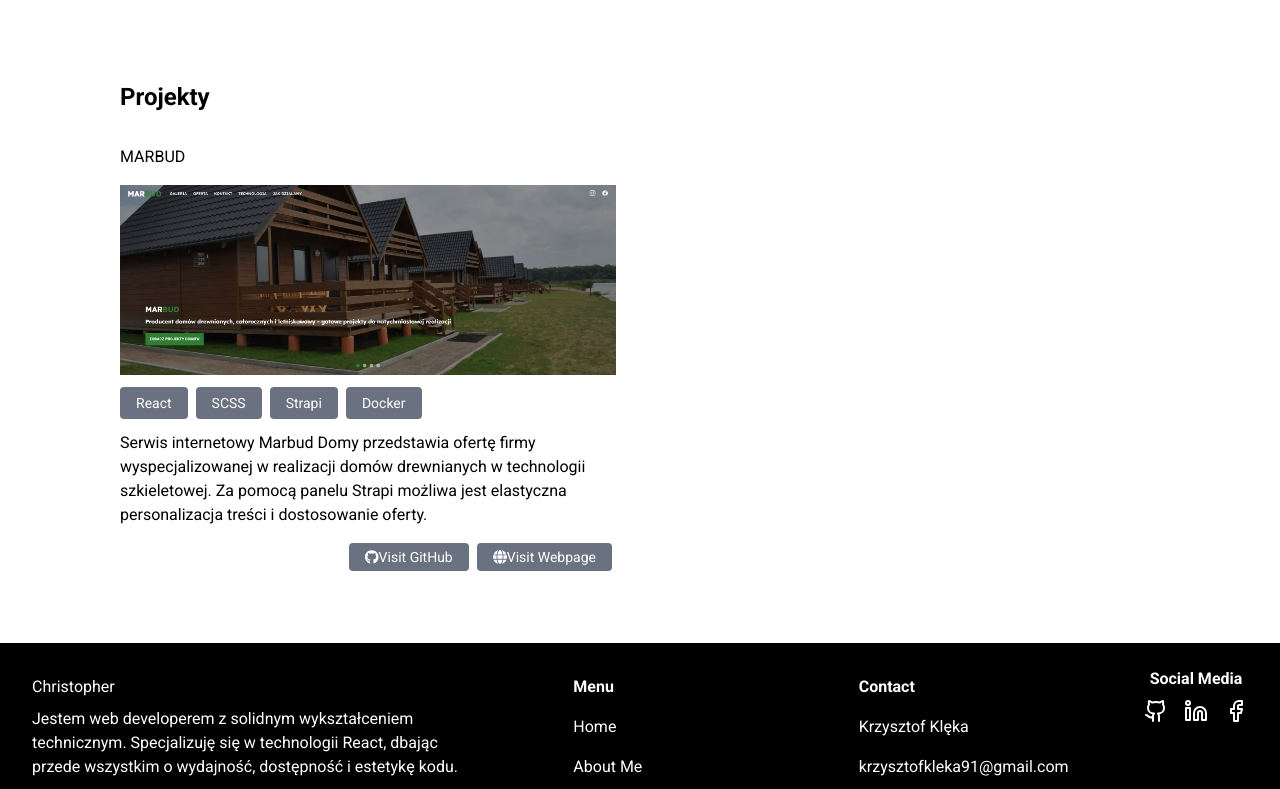
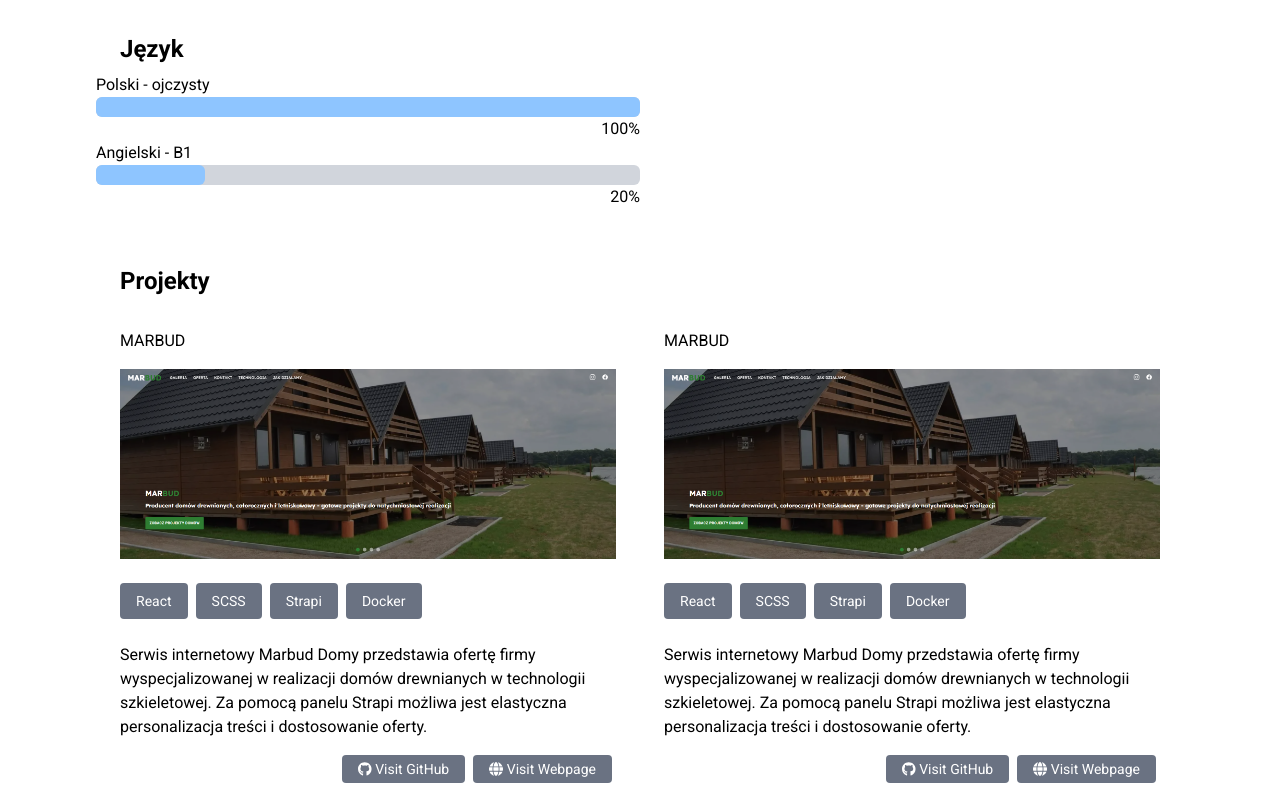
Before and after one commit to Kry765/portfolio, a React (Vite) app: page / in a window 1280 px wide. Shown: the part 1271-2060 px from the top of the page. Built offline with nearby package versions, Linux system fonts and the light colour scheme.

Commit message:
complete section project component

```diff
--- a/src/components/AboutMe/AboutMe.tsx
+++ b/src/components/AboutMe/AboutMe.tsx
@@ -19,16 +19,16 @@
           schoolSectionTitle={typedData.schoolSectionTitle}
           schoolData={typedData.schoolData}
         />
+        <AboutMeLanguage
+          title={typedData.langSectionTitle}
+          lang={typedData.lang}
+        />
       </article>
       <article className="md:w-1/2 ">
         <AboutMeSkills
           title={typedData.skillsSectionTitle}
           skills={typedData.skills}
         />
-        <AboutMeLanguage
-          title={typedData.langSectionTitle}
-          lang={typedData.lang}
-        />
       </article>
     </section>
   );
--- a/src/components/AboutMe/AboutMeLanguage.tsx
+++ b/src/components/AboutMe/AboutMeLanguage.tsx
@@ -12,7 +12,15 @@
           <p>
             {item.language} - {item.level}
           </p>
-          <p>{item.status}</p>
+          <div className="relative w-[100%] radius-1 h-[20px] bg-gray-300 rounded-md">
+            <div
+              className={`absolute radius-1 h-[20px] bg-blue-300 rounded-md`}
+              style={{ width: item.status }}
+            ></div>
+          </div>
+          <div className="flex justify-end">
+            <p>{item.status}</p>
+          </div>
         </div>
       ))}
     </>
--- a/src/components/AboutMe/AboutMeSkills.tsx
+++ b/src/components/AboutMe/AboutMeSkills.tsx
@@ -1,4 +1,5 @@
 import { FontAwesomeIcon } from "@fortawesome/react-fontawesome";
+import { faNpm } from "@fortawesome/free-brands-svg-icons";
 import {
   faHtml5,
   faCss3Alt,
@@ -19,6 +20,7 @@
   faSass,
   faNode,
   faGithub,
+  faNpm,
 };
 
 type Props = {
@@ -28,8 +30,9 @@
 
 export default function AboutMeSkills({ title, skills }: Props) {
   return (
-    <div className="max-w-auto ">
+    <div className="md:block flex flex-col md:text-left text-center">
       <h2 className="py-2 md:px-6 font-bold text-2xl">{title}</h2>
+      <div className="flex flex-wrap justify-center gap-4 max-w-xs sm:max-w-md">
         {skills.map((data, index) => (
           <FontAwesomeIcon
             key={index}
@@ -40,5 +43,6 @@
           />
         ))}
       </div>
+    </div>
   );
 }
--- a/src/components/MyProject/ProjectListComponent.tsx
+++ b/src/components/MyProject/ProjectListComponent.tsx
@@ -14,19 +14,21 @@
 
 export default function ProjectListComponent({ projectData }: Props) {
   return projectData.map((data, index) => (
-    <div key={index} className="w-1/2 p-6">
+    <div key={index} className="md:w-1/2 md:p-6">
       <h3>{data.titleProject}</h3>
       {data.imageProject.map((item, index) => (
         <img key={index} src={item.thumbnail} className="my-4" />
       ))}
+      <div className="flex flex-wrap">
         {data.stackTechnology.map((item, index) => (
           <span
             key={index}
-          className="rounded bg-gray-500 text-white px-4 py-2 mr-2 text-sm"
+            className="rounded bg-gray-500 text-white px-4 py-2 my-2 mr-2 text-sm"
           >
             {item.stack}
           </span>
         ))}
+      </div>
       <p className="my-4">{data.descriptionProject}</p>
       <div className="flex justify-between flex-row mt-2">
         <div className="flex flex-wrap"></div>
@@ -38,7 +40,7 @@
             >
               <FontAwesomeIcon
                 icon={iconMap[item.icon as keyof typeof iconMap]}
-              />
+              />{" "}
               Visit {item.name}
             </button>
           ))}
--- a/src/data/aboutmeData.json
+++ b/src/data/aboutmeData.json
@@ -32,7 +32,7 @@
       "key": "Język Polski",
       "language": "Polski",
       "level": "ojczysty",
-      "status": "15%"
+      "status": "100%"
     },
     {
       "key": "Język Angielski",
--- a/src/data/icon.json
+++ b/src/data/icon.json
@@ -32,6 +32,10 @@
         {
             "key": "github",
             "icon": "faGithub"
+        },
+        {
+            "key": "npm",
+            "icon": "faNpm"
         }
 
     ]
--- a/src/data/projectData.json
+++ b/src/data/projectData.json
@@ -44,6 +44,94 @@
                     "link": "https://marbud-domy.pl"
                 }
             ]
+        },
+         {
+            "titleProject": "MARBUD",
+            "descriptionProject": "Serwis internetowy Marbud Domy przedstawia ofertę firmy wyspecjalizowanej w realizacji domów drewnianych w technologii szkieletowej. Za pomocą panelu Strapi możliwa jest elastyczna personalizacja treści i dostosowanie oferty.",
+            "imageProject": [
+            {
+                "id": 1,
+                "key": "marbud",
+                "title": "marbud",
+                "thumbnail": "myProject/marbud.png"
+            }
+            ],
+            "stackTechnology": [
+                {
+                    "key": "technology",
+                    "stack": "React"
+                },
+                {
+                    "key": "technology",
+                    "stack": "SCSS"
+                },
+                {
+                    "key": "technology",
+                    "stack": "Strapi"
+                },
+                {
+                    "key": "technology",
+                    "stack": "Docker"
+                }
+            ],
+            "iconMap": [
+                {
+                    "key": "github",
+                    "icon": "faGithub",
+                    "name": "GitHub",
+                    "link": "https://www.github.com/Kry765"
+                },
+                {
+                    "key": "web",
+                    "icon": "faGlobe",
+                    "name": "Webpage",
+                    "link": "https://marbud-domy.pl"
+                }
+            ]
+        },
+         {
+            "titleProject": "MARBUD",
+            "descriptionProject": "Serwis internetowy Marbud Domy przedstawia ofertę firmy wyspecjalizowanej w realizacji domów drewnianych w technologii szkieletowej. Za pomocą panelu Strapi możliwa jest elastyczna personalizacja treści i dostosowanie oferty.",
+            "imageProject": [
+            {
+                "id": 1,
+                "key": "marbud",
+                "title": "marbud",
+                "thumbnail": "myProject/marbud.png"
+            }
+            ],
+            "stackTechnology": [
+                {
+                    "key": "technology",
+                    "stack": "React"
+                },
+                {
+                    "key": "technology",
+                    "stack": "SCSS"
+                },
+                {
+                    "key": "technology",
+                    "stack": "Strapi"
+                },
+                {
+                    "key": "technology",
+                    "stack": "Docker"
+                }
+            ],
+            "iconMap": [
+                {
+                    "key": "github",
+                    "icon": "faGithub",
+                    "name": "GitHub",
+                    "link": "https://www.github.com/Kry765"
+                },
+                {
+                    "key": "web",
+                    "icon": "faGlobe",
+                    "name": "Webpage",
+                    "link": "https://marbud-domy.pl"
+                }
+            ]
         }
     ]
 }
```
Lines whose indentation alone changed are shown as unchanged.
